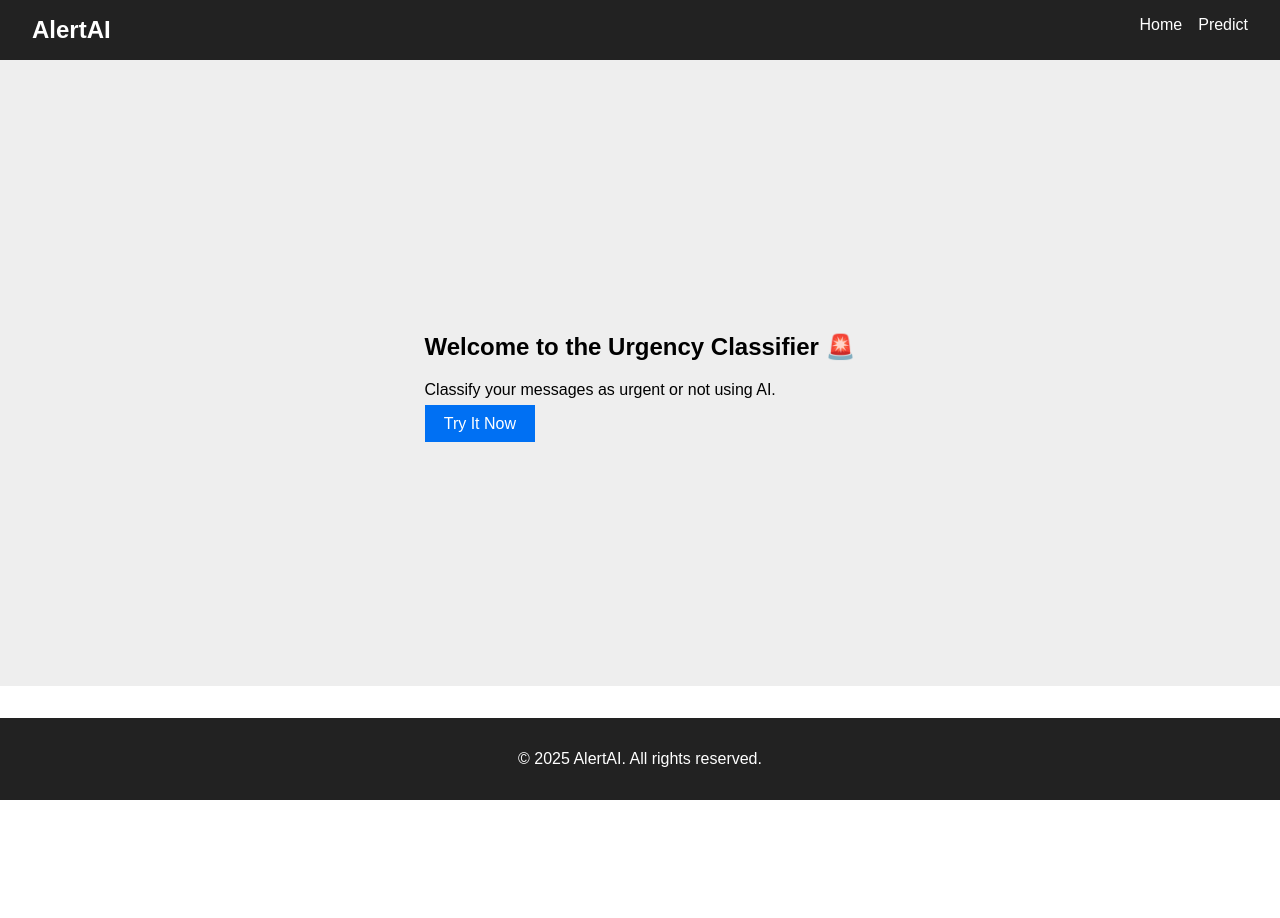
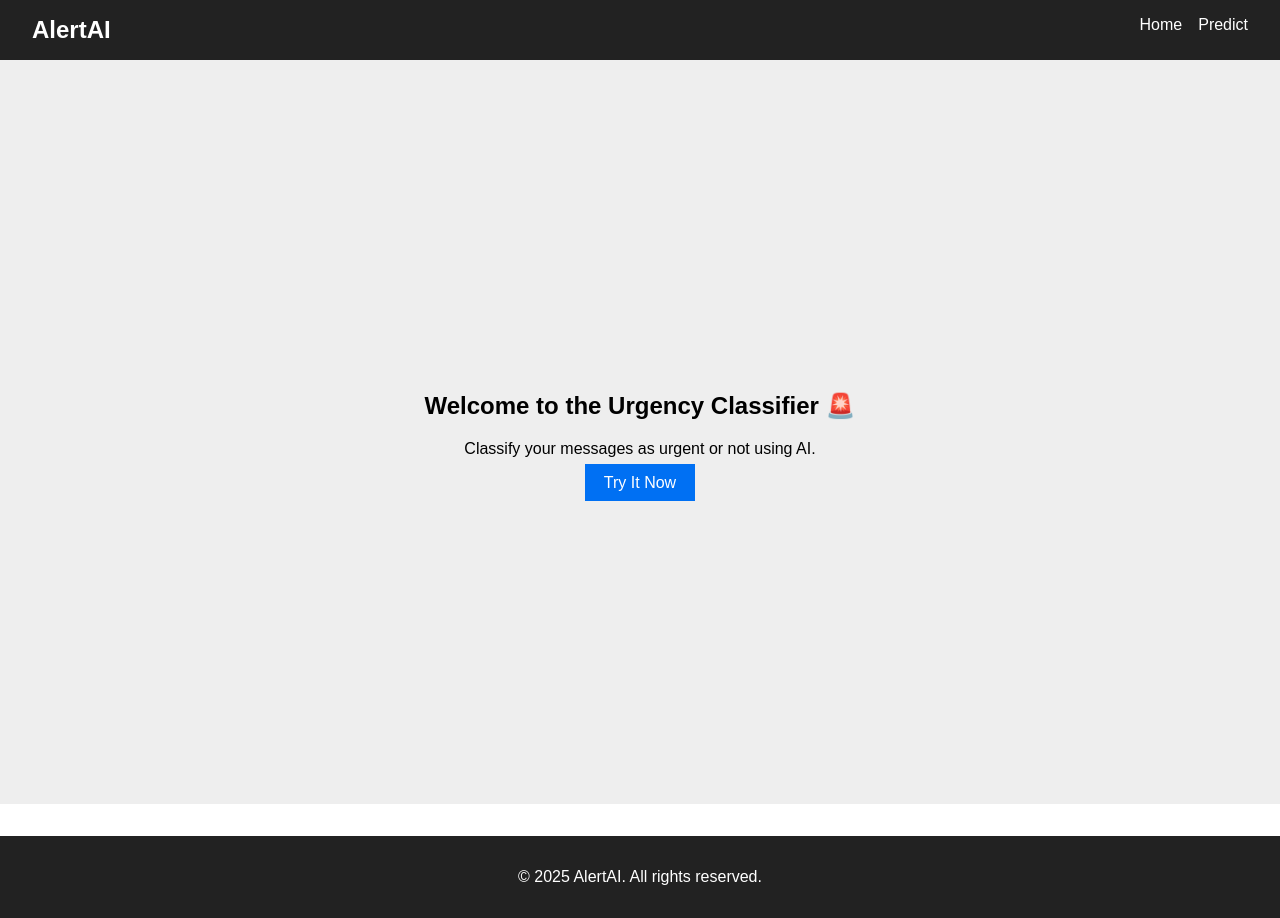
Before and after one commit to Mdhasim-tech/Urgency-Classifier, a Next.js app in the folder frontend/: page / in a window 1280 px wide. Before the commit the page ends 800 px from the top, so only its background shows below. Built offline with nearby package versions, Linux system fonts and the light colour scheme.

Commit message:
Update globals.css

```diff
--- a/frontend/app/globals.css
+++ b/frontend/app/globals.css
@@ -35,14 +35,14 @@ html, body, .layout-body {
 }
 
 .hero {
-  flex: 1;
   display: flex;
   flex-direction: column;
   justify-content: center;
   align-items: center;
-  /* padding: 1rem; */
+  min-height: calc(100vh - 120px); /* adjusts for navbar + footer */
+  padding: 2rem;
   background: #eee;
-  min-height: 100%;
+  text-align: center;
 }
 
 .hero .btn {
```
